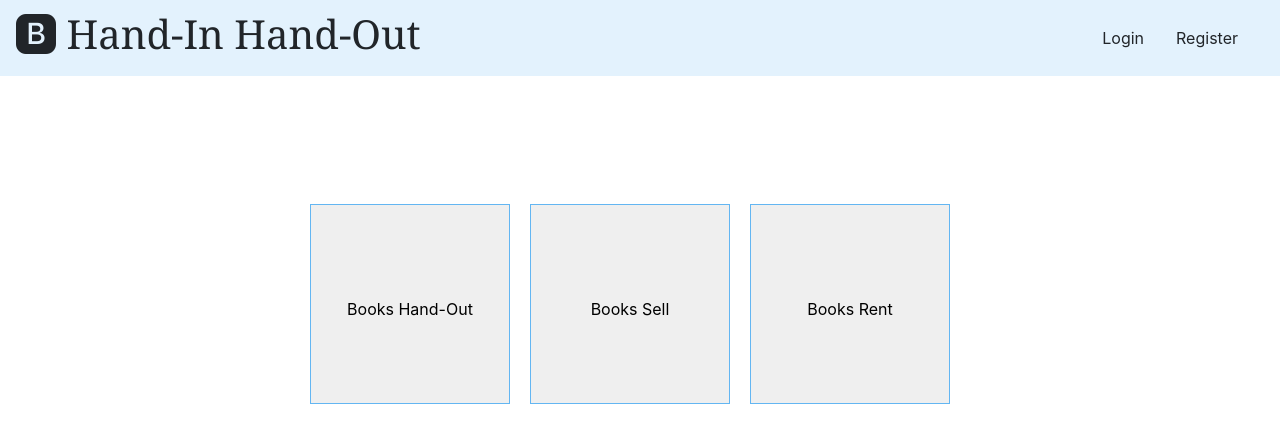
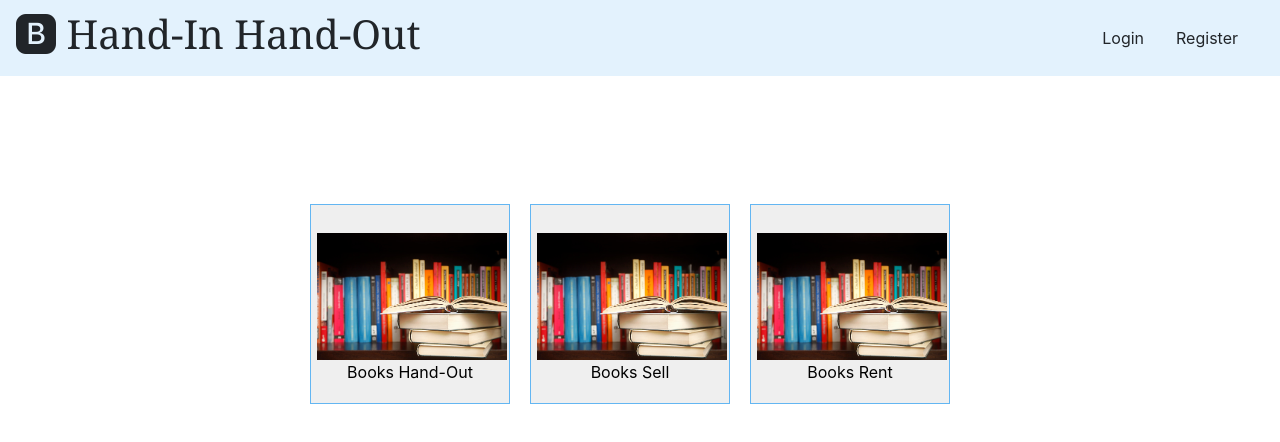
Before and after one commit to sowmya-yalamarthi/handinhandout-ui, an Angular app: page /home-dashboard in a window 1280 px wide. Shown: the top 442 px of the page. Built offline with nearby package versions, Linux system fonts and the light colour scheme.

Commit message:
Adding Images to books dash board container

```diff
--- a/src/app/modules/home-dashboard/home-dashboard.module.ts
+++ b/src/app/modules/home-dashboard/home-dashboard.module.ts
@@ -1,6 +1,5 @@
 import { NgModule } from '@angular/core';
 import { CommonModule } from '@angular/common';
-
 import { HomeDashboardRoutingModule } from './home-dashboard-routing.module';
 import { HomedashboardComponent } from './homedashboard/homedashboard.component';
 
@@ -9,7 +8,7 @@ import { HomedashboardComponent } from './homedashboard/homedashboard.component'
   declarations: [HomedashboardComponent],
   imports: [
     CommonModule,
-    HomeDashboardRoutingModule
+    HomeDashboardRoutingModule,
   ]
 })
 export class HomeDashboardModule { }
--- a/src/app/modules/home-dashboard/homedashboard/homedashboard.component.html
+++ b/src/app/modules/home-dashboard/homedashboard/homedashboard.component.html
@@ -1,5 +1,8 @@
 <div class="home-dashboard-container">
-  <button class="books-handout-section">Books Hand-Out</button>
-  <button class="books-sell-section">Books Sell</button>
-  <button class="books-rent-section">Books Rent</button>
+  <button class="books-handout-section"><img
+      src="../../../../assets/jpg/rentbooksimg.jpg" /><span>Books Hand-Out</span></button>
+  <button class="books-sell-section"><img src="../../../../assets/jpg/rentbooksimg.jpg" /><span>Books
+      Sell</span></button>
+  <button class="books-rent-section"><img src="../../../../assets/jpg/rentbooksimg.jpg" /><span>Books Rent</span>
+  </button>
 </div>
--- a/src/app/modules/home-dashboard/homedashboard/homedashboard.component.scss
+++ b/src/app/modules/home-dashboard/homedashboard/homedashboard.component.scss
@@ -11,6 +11,9 @@
     text-align: center;
     margin-right: 20px;
     outline: none;
+    img{
+      width: 190px;
+    }
   }
 
   .books-sell-section {
@@ -21,6 +24,9 @@
     text-align: center;
     margin-right: 20px;
     outline: none;
+    img{
+      width: 190px;
+    }
   }
 
   .books-rent-section {
@@ -31,5 +37,8 @@
     text-align: center;
     margin-right: 20px;
     outline: none;
+    img{
+      width: 190px;
+    }
   }
 }
```
Also changed, not shown: src/assets/jpg/rentbooksimg.jpg (added).
